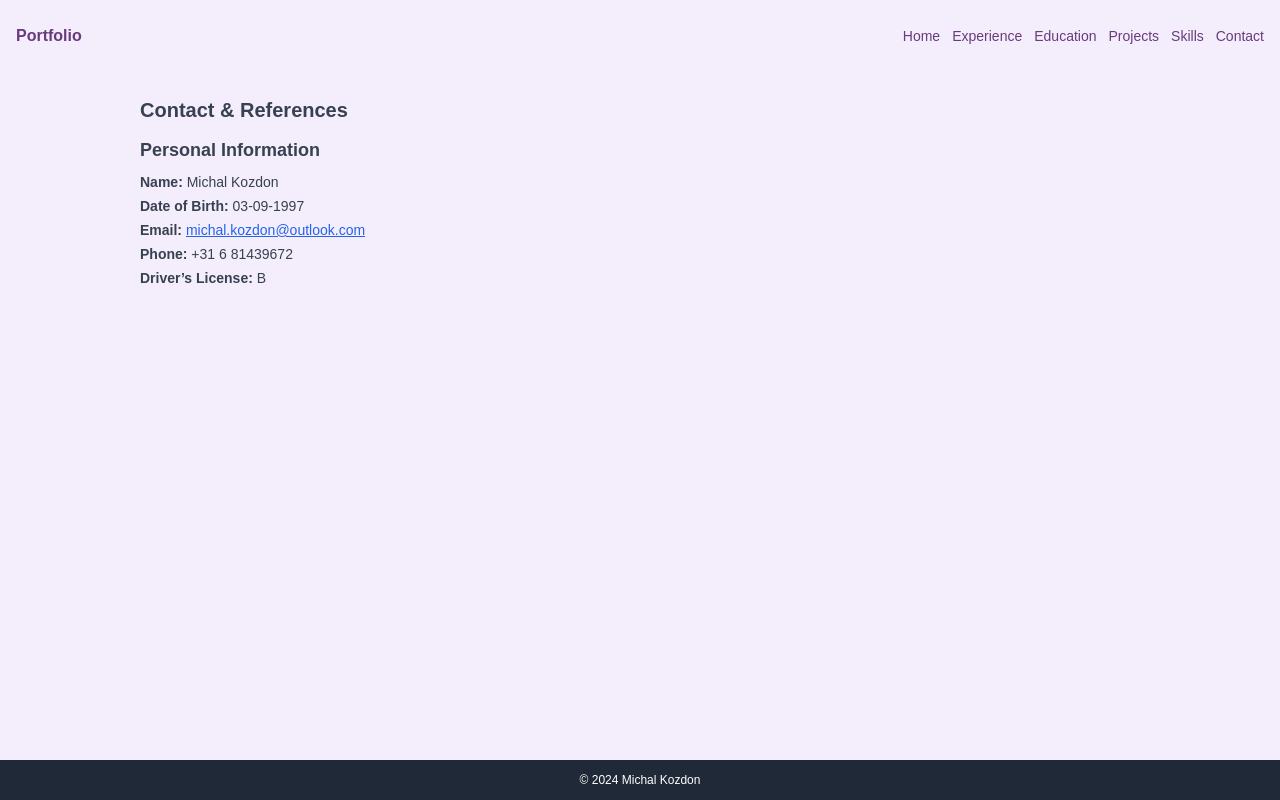
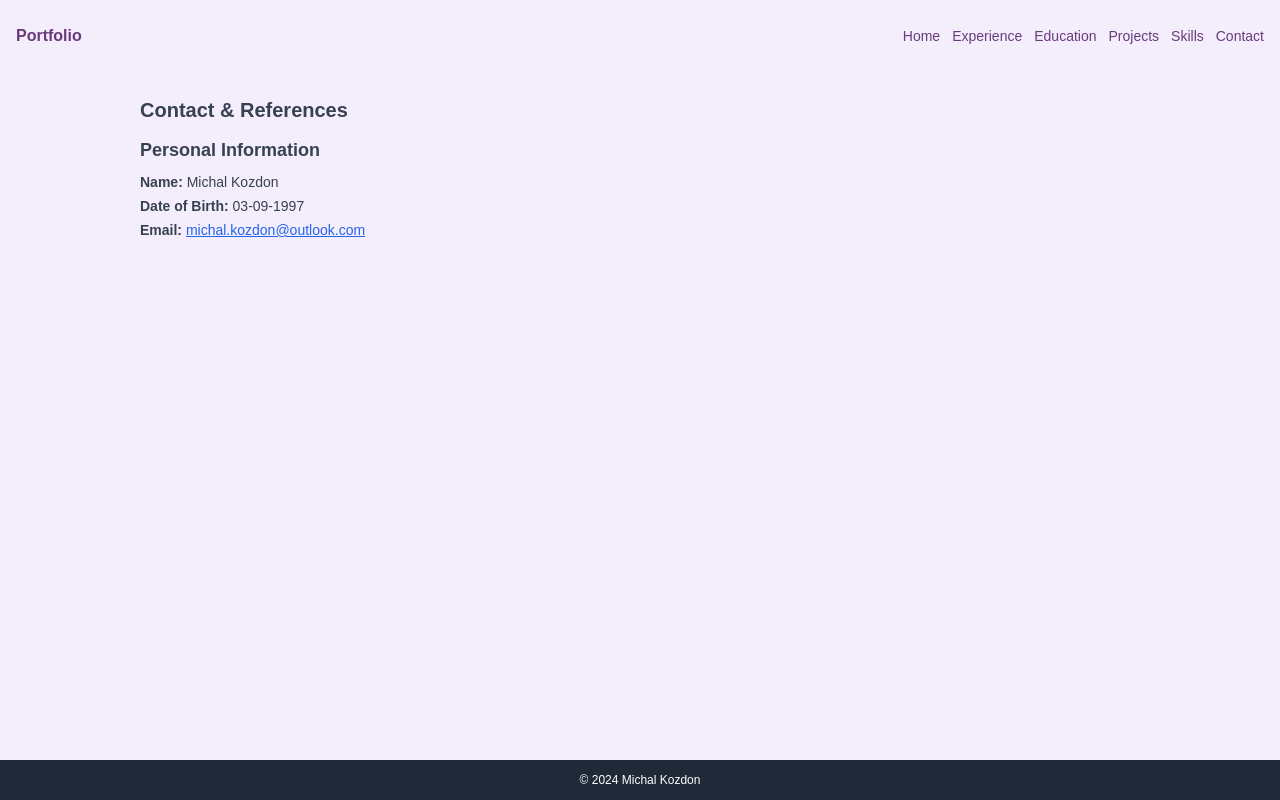
Before and after one commit to ObviouslyNotMich/MichalKozdon.github.io, a plain HTML site: page contact.html in a window 1280 px wide. Drawn offline with nearby package versions, Linux system fonts and the light colour scheme; a web font is replaced by a local one.

Commit message:
Info update

```diff
--- a/contact.html
+++ b/contact.html
@@ -31,8 +31,6 @@
               michal.kozdon@outlook.com
             </a>
           </li>
-          <li><strong>Phone:</strong> +31 6 81439672</li>
-          <li><strong>Driver’s License:</strong> B</li>
         </ul>
       </div>
     </section>
```
